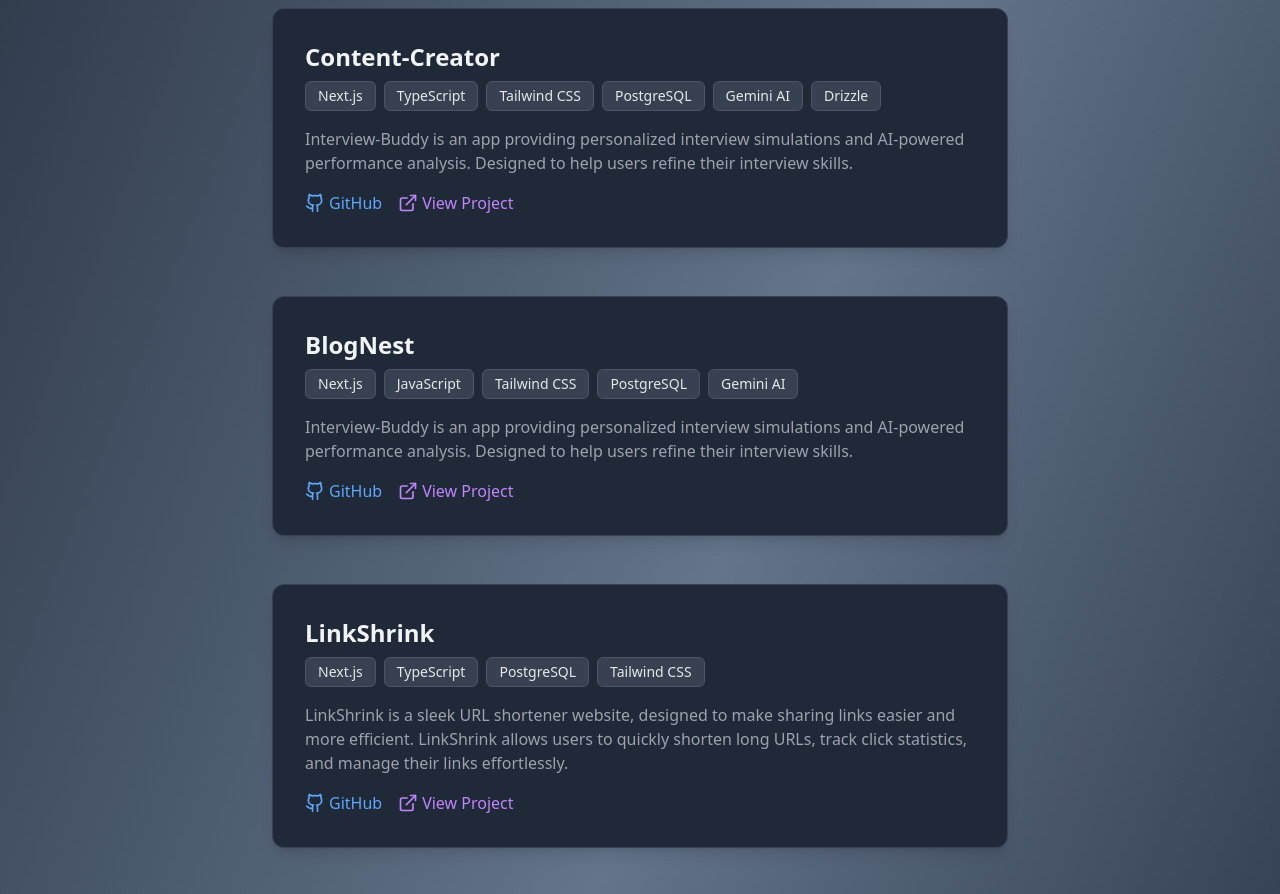
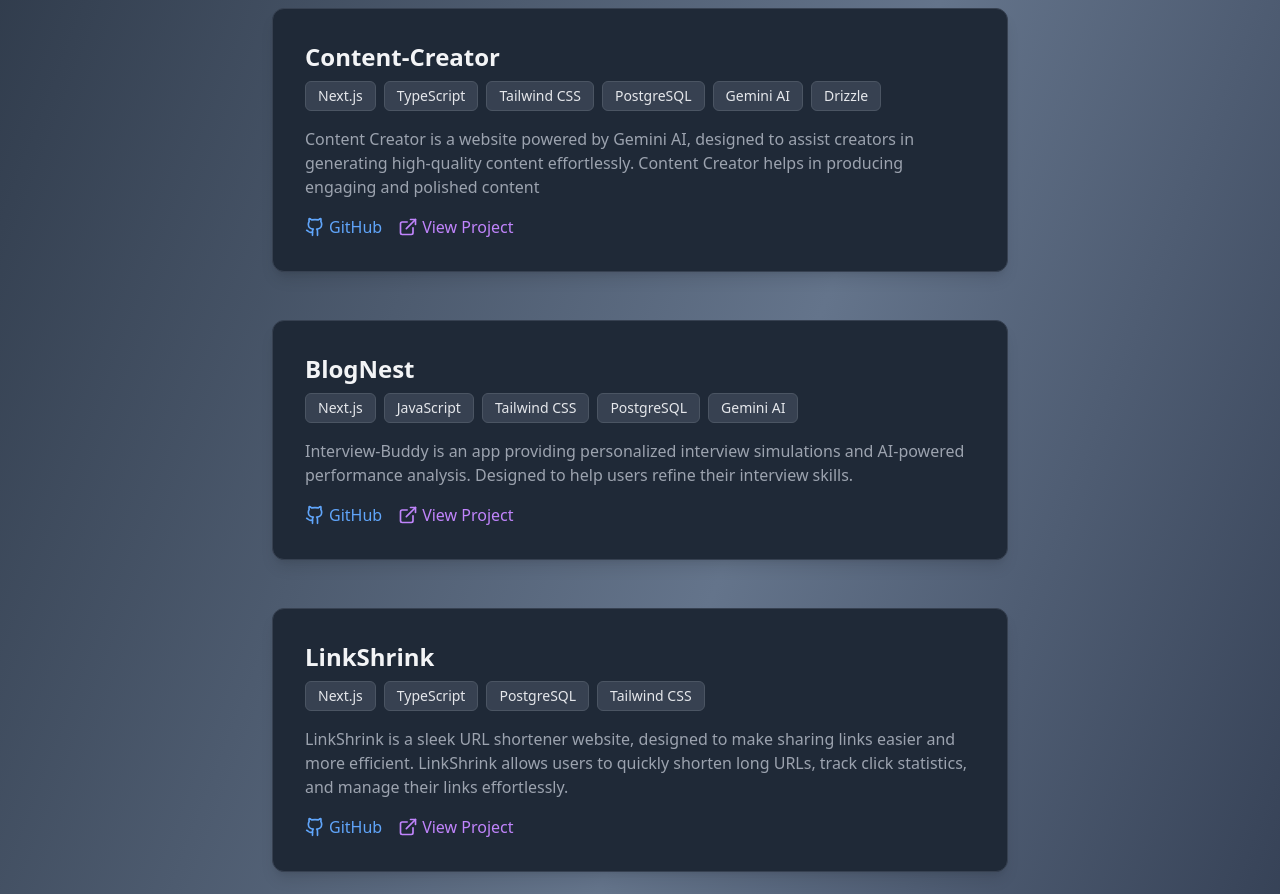
Before and after one commit to priyankasoni930/priyanka, a Next.js app: page / in a window 1280 px wide. Shown: the part 880-1774 px from the top of the page. Built offline with nearby package versions, Linux system fonts and the light colour scheme.

Commit message:
Update page.tsx

```diff
--- a/app/page.tsx
+++ b/app/page.tsx
@@ -113,7 +113,7 @@ function ProjectsSection() {
      {
       name: "Content-Creator",
       description:
-        "Interview-Buddy is an app providing personalized interview simulations and AI-powered performance analysis. Designed to help users refine their interview skills.",
+        "Content Creator is a website powered by Gemini AI, designed to assist creators in generating high-quality content effortlessly. Content Creator helps in producing engaging and polished content ",
       github: "https://github.com/priyankasoni930/Interview-Buddy/tree/main",
       link: "https://main--interview-buddy-pri.netlify.app/",
       form: "fullstack",
```
